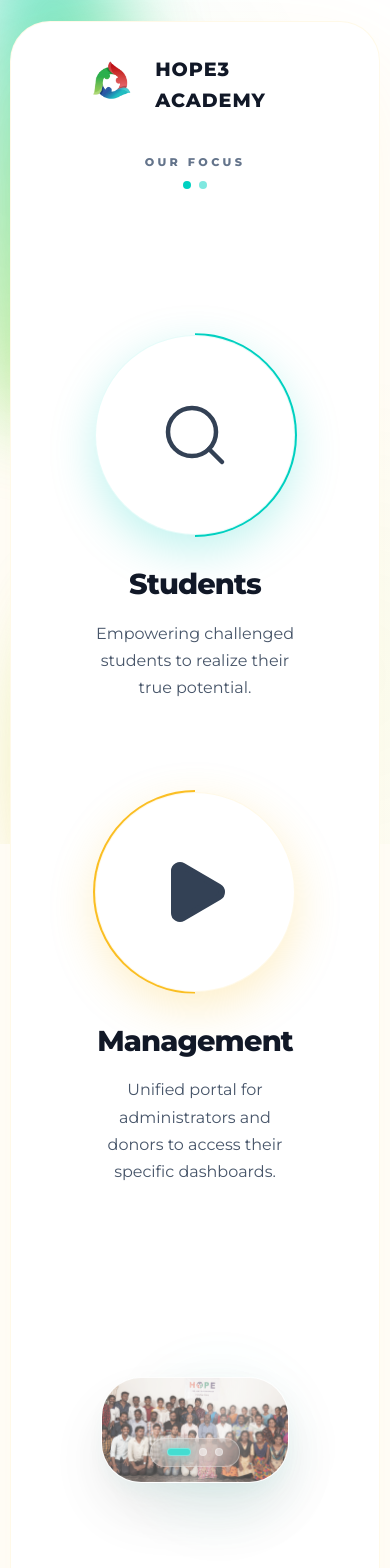
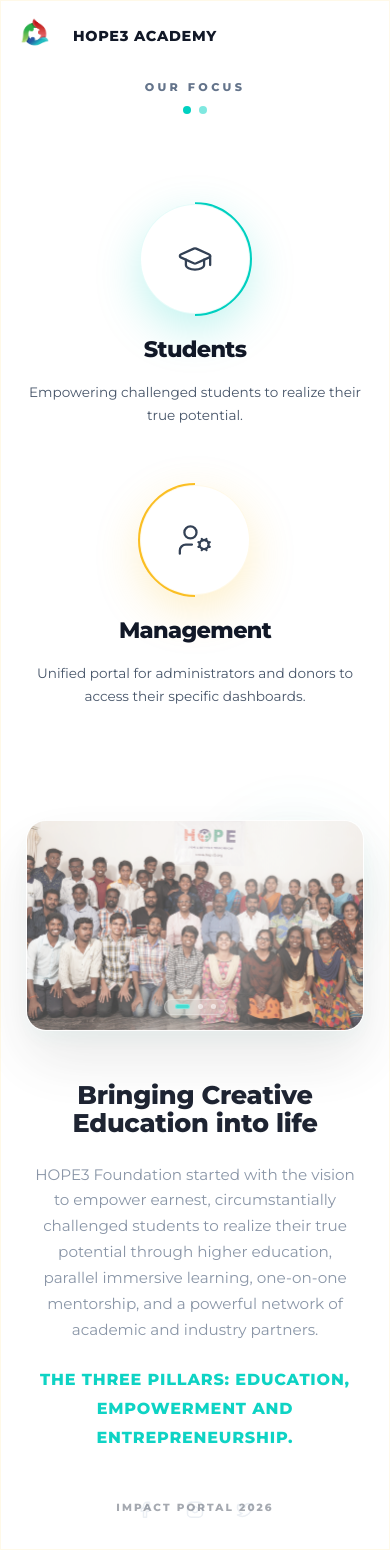
Before and after one commit to Aarif-work/hope3-app, a React (Vite) app: page / in a window 390 px wide. Shown: the top 1568 px of the page. Built offline with nearby package versions, Linux system fonts and the light colour scheme.

Commit message:
icon updated & mobile responsive

```diff
--- a/src/App.css
+++ b/src/App.css
@@ -130,8 +130,8 @@
 
 .node-circle-wrap {
   position: relative;
-  width: 204px;
-  height: 204px;
+  width: 144px;
+  height: 144px;
   display: flex;
   align-items: center;
   justify-content: center;
@@ -139,8 +139,8 @@
 
 .node-circle-bg {
   position: absolute;
-  width: 204px;
-  height: 204px;
+  width: 144px;
+  height: 144px;
   border-radius: 50%;
   border: 4px solid var(--node-color, var(--primary));
   opacity: 1;
@@ -160,29 +160,29 @@
 /* Sharp Connector (Shrop Points) */
 .circle-pointer {
   position: absolute;
-  width: 40px;
-  height: 80px;
+  width: 25px;
+  height: 50px;
   background: var(--node-color, var(--primary));
   z-index: 3;
 }
 
 .pointer-left {
-  right: -26px;
+  right: -18px;
   top: 50%;
   transform: translateY(-50%);
   clip-path: polygon(0% 0%, 100% 50%, 0% 100%);
 }
 
 .pointer-right {
-  left: -26px;
+  left: -18px;
   top: 50%;
   transform: translateY(-50%);
   clip-path: polygon(100% 0%, 0% 50%, 100% 100%);
 }
 
 .node-main-circle {
-  width: 200px;
-  height: 200px;
+  width: 140px;
+  height: 140px;
   background: white;
   border-radius: 50%;
   display: flex;
@@ -557,3 +557,133 @@
     width: 24px;
   }
 }
+
+/* --- Mobile Responsive Final Overrides --- */
+
+@media (max-width: 1000px) {
+  .navbar {
+    padding: 1.5rem 2rem;
+  }
+
+  .nav-brand-text {
+    font-size: 1rem;
+  }
+
+  .hero {
+    padding: 0 2rem 4rem;
+    gap: 2.5rem;
+  }
+
+  .infographic-container {
+    flex-direction: column;
+    gap: 2.5rem;
+    padding: 2rem 0;
+  }
+
+  .info-node {
+    width: 100%;
+    flex-direction: column-reverse !important;
+  }
+
+  .node-content {
+    padding: 1rem 0;
+    text-align: center !important;
+  }
+
+  .node-content.text-left,
+  .node-content.text-right {
+    text-align: center;
+  }
+
+  .hero-media-wrap {
+    margin: 1rem auto;
+    width: 95%;
+  }
+
+  .media-mask {
+    aspect-ratio: 16 / 10;
+    border-radius: 20px;
+  }
+
+  .hero-title {
+    font-size: 2rem !important;
+    padding: 0 1rem;
+  }
+
+  .hero-description {
+    font-size: 0.95rem;
+    padding: 0 1rem;
+  }
+}
+
+@media (max-width: 480px) {
+  .app-container {
+    width: 100%;
+    height: auto;
+    margin: 0;
+    border-radius: 0;
+    min-height: 100vh;
+    overflow: visible;
+  }
+
+  .navbar {
+    padding: 1rem 1.2rem;
+  }
+
+  .nav-logo img {
+    height: 32px;
+  }
+
+  .nav-brand-text {
+    font-size: 0.9rem;
+  }
+
+  .hero {
+    padding: 0 1rem 2rem;
+  }
+
+  .hero-title {
+    font-size: 1.6rem !important;
+  }
+
+  .node-title {
+    font-size: 1.4rem;
+  }
+
+  .node-desc {
+    font-size: 0.85rem;
+  }
+
+  .node-main-circle {
+    width: 110px;
+    height: 110px;
+  }
+
+  .node-circle-wrap,
+  .node-circle-bg {
+    width: 114px;
+    height: 114px;
+  }
+
+  .node-icon {
+    transform: scale(0.65);
+  }
+
+  .carousel-dots {
+    padding: 0.3rem 0.6rem;
+    bottom: 1rem;
+  }
+
+  .carousel-dot {
+    width: 5px;
+    height: 5px;
+  }
+
+  .carousel-dot.active {
+    width: 15px;
+  }
+
+  .dots-left {
+    display: none;
+  }
+}
--- a/src/pages/LandingPage.jsx
+++ b/src/pages/LandingPage.jsx
@@ -1,16 +1,17 @@
 import React from 'react';
 import { useNavigate } from 'react-router-dom';
+import confetti from 'canvas-confetti';
 import {
     Facebook,
     Instagram,
     Twitter,
-    Play,
     Search,
     ArrowRight,
     Sparkles,
     ShieldCheck,
     Heart,
-    GraduationCap
+    GraduationCap,
+    UserCog
 } from 'lucide-react';
 import { motion } from 'framer-motion';
 import logo from '../assets/hope logo.png';
@@ -30,6 +31,25 @@ const LandingPage = () => {
         }, 4000);
         return () => clearInterval(interval);
     }, []);
+
+    const handleHover = (e, color) => {
+        const rect = e.target.getBoundingClientRect();
+        const x = (rect.left + rect.width / 2) / window.innerWidth;
+        const y = (rect.top + rect.height / 2) / window.innerHeight;
+
+        confetti({
+            particleCount: 40,
+            spread: 70,
+            origin: { x, y },
+            colors: [color, '#ffffff', '#fbbf24'],
+            zIndex: 1, // Set lower than the circle to appear "behind" or at same level
+            startVelocity: 30,
+            gravity: 0.8,
+            ticks: 60,
+            shapes: ['circle', 'square'],
+            scalar: 0.7
+        });
+    };
 
     return (
         <>
@@ -80,8 +100,9 @@ const LandingPage = () => {
                                 <motion.div
                                     className="node-main-circle"
                                     onClick={() => navigate('/apply')}
+                                    onMouseEnter={(e) => handleHover(e, '#00d1c1')}
                                 >
-                                    <Search size={72} strokeWidth={1.5} className="node-icon" />
+                                    <GraduationCap size={56} strokeWidth={1.5} className="node-icon" />
                                 </motion.div>
                             </div>
                         </motion.div>
@@ -103,8 +124,9 @@ const LandingPage = () => {
                                 <motion.div
                                     className="node-main-circle"
                                     onClick={() => navigate('/login')}
+                                    onMouseEnter={(e) => handleHover(e, '#fbbf24')}
                                 >
-                                    <Play size={72} className="node-icon play-icon" />
+                                    <UserCog size={56} strokeWidth={1.5} className="node-icon" />
                                 </motion.div>
                             </div>
                         </motion.div>
--- a/src/pages/StudentAdmission.jsx
+++ b/src/pages/StudentAdmission.jsx
@@ -570,7 +570,7 @@ const StudentAdmission = () => {
     // Calculate total steps based on course completed
     const totalSteps = formData.tenthCourseCompleted === 'Diploma' ? 5 :
         formData.tenthCourseCompleted === '11th' ? 5 :
-            formData.tenthCourseCompleted === '12th' ? 6 : 3;
+            formData.tenthCourseCompleted === '12th' ? 6 : 6;
 
     const handleNext = () => {
         if (validateStep(step)) {
@@ -1411,6 +1411,49 @@ const localStyles = (
             .sig-line { border-top: 1px solid #000; margin-bottom: 10px; }
             .signature-box p { font-size: 12px; font-weight: 700; margin: 0; }
         }
+
+        /* --- Mobile Responsive Overrides --- */
+        @media (max-width: 768px) {
+            .central-form-view { padding: 2rem 0.5rem; }
+            .admission-nav-top { flex-direction: column; gap: 1.5rem; margin-bottom: 2rem; align-items: flex-start; }
+            .logo-brand-cln { width: 100%; justify-content: space-between; }
+            .dev-fill-btn { order: 2; margin-top: 1rem; width: 100%; justify-content: center; }
+
+            .title-cln { font-size: 1.6rem; margin-bottom: 1.5rem; }
+            .form-card-padding { padding: 1.5rem; border-radius: 20px; overflow: hidden; }
+
+            .step-tracker-visual { display: flex; align-items: center; justify-content: center; gap: 8px; width: 100%; margin: 0 auto 2.5rem; }
+            .step-node { width: 34px; height: 34px; min-width: 34px; font-size: 0.85rem; }
+            .step-connector { width: 25px; min-width: 25px; height: 2px; }
+
+            .grid-flex { grid-template-columns: 1fr; gap: 1.5rem; }
+            .step-heading { font-size: 1.2rem; margin-bottom: 1.5rem; padding-left: 1rem; }
+            .form-sub-container { padding: 1.2rem; border-radius: 16px; }
+
+            .enhanced-input { padding: 0.9rem 1.1rem; font-size: 0.95rem; }
+            .enhanced-input.with-icon { padding-left: 3rem; }
+            .field-icon-cln { left: 0.9rem; }
+
+            .form-actions-row { flex-direction: column-reverse; gap: 1rem; margin-top: 2rem; }
+            .btn-primary-cln, .btn-secondary-cln { width: 100%; padding: 1rem; flex: none; }
+
+            .compliance-box { padding: 1.2rem; gap: 1rem; }
+
+            /* Success Page Mobile */
+            .success-card-premium { padding: 2.5rem 1.5rem; border-radius: 32px; }
+            .premium-success-title { font-size: 1.8rem; }
+            .premium-success-subtitle { font-size: 0.95rem; margin-bottom: 2rem; }
+            .hope-id-box { padding: 1.5rem; border-radius: 24px; }
+            .id-text { font-size: 1.3rem; }
+            .success-actions { flex-direction: column; width: 100%; }
+            .success-btn { width: 100%; justify-content: center; }
+        }
+
+        @media (max-width: 480px) {
+            .title-cln { font-size: 1.4rem; }
+            .step-node { width: 28px; height: 28px; min-width: 28px; }
+            .step-connector { width: 15px; min-width: 15px; }
+        }
     `}</style>
 );
 
```
